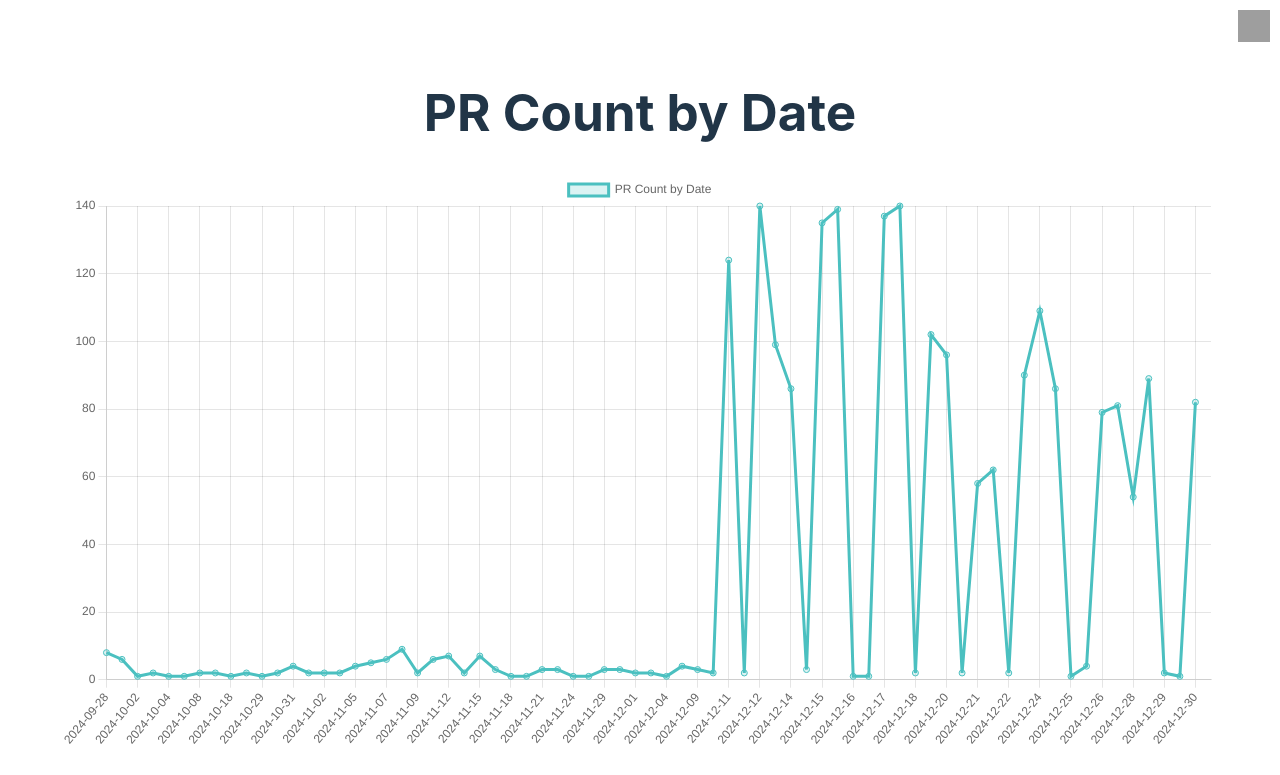
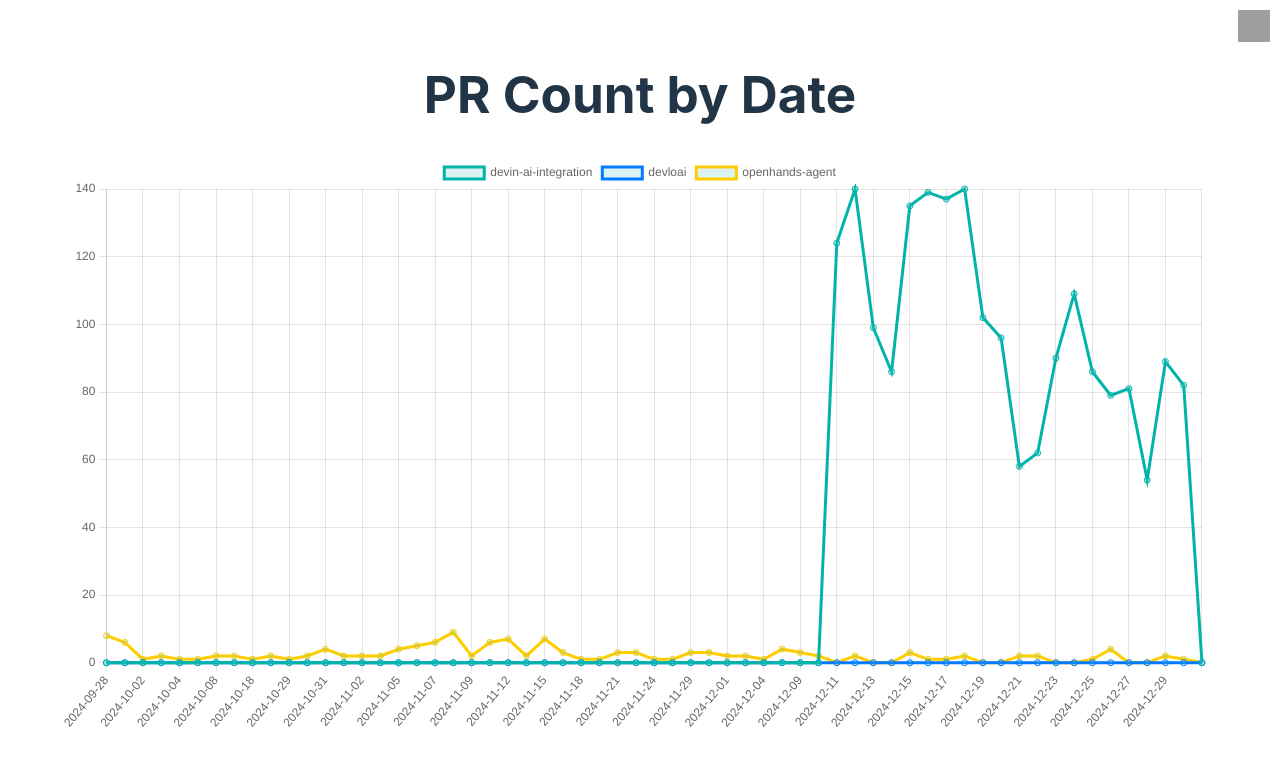
Before and after one commit to kaakaa/ai-agent-statistics, a React (Vite) app in the folder webapp/: page /chart in a window 1280 px wide. Shown: the top 775 px of the page. Built offline with nearby package versions, Linux system fonts and the light colour scheme; grey boxes are pictures that could not be loaded.

Commit message:
feat: add new chart page

```diff
--- a/webapp/src/components/ChartPage.tsx
+++ /dev/null
@@ -1,58 +0,0 @@
-import { useEffect, useState } from 'react';
-import { Line } from 'react-chartjs-2';
-import { Chart as ChartJS, CategoryScale, LinearScale, PointElement, LineElement, Title, Tooltip, Legend } from 'chart.js';
-
-ChartJS.register(CategoryScale, LinearScale, PointElement, LineElement, Title, Tooltip, Legend);
-
-type ChartDataType = {
-  labels: string[];
-  datasets: {
-    label: string;
-    data: number[];
-    borderColor: string;
-    backgroundColor: string
-  }[];
-}
-
-const ChartPage = () => {
-  const [chartData, setChartData] = useState<ChartDataType>({ labels: [], datasets: [] });
-
-  useEffect(() => {
-    const fetchData = async () => {
-      const basepath = import.meta.env.BASE_URL
-      const baseUrl = `${window.location.protocol}//${window.location.host}${basepath}`.replace(/\/$/, '');
-      console.log(`fetch pr_counts_by_date.csv from baseUrl: ${baseUrl}`);
-      const response = await fetch(`${baseUrl}/assets/pr_counts_by_date.csv`);
-      const text = await response.text();
-      const data = text.split('\n').slice(1).map(row => {
-        const [date, , count] = row.split(',');
-        return { date, count: parseInt(count, 10) };
-      });
-      const labels: string[] = data.map(d => d.date);
-      const counts = data.map(d => d.count);
-
-      setChartData({
-        labels,
-        datasets: [
-          {
-            label: 'PR Count by Date',
-            data: counts,
-            borderColor: 'rgba(75, 192, 192, 1)',
-            backgroundColor: 'rgba(75, 192, 192, 0.2)',
-          },
-        ],
-      });
-    };
-
-    fetchData();
-  }, []);
-
-  return (
-    <div>
-      <h1>PR Count by Date</h1>
-      <Line data={chartData} />
-    </div>
-  );
-};
-
-export default ChartPage;
--- /dev/null
+++ b/webapp/src/components/Statistics.tsx
@@ -0,0 +1,55 @@
+import { useEffect, useState } from 'react';
+import { Chart as ChartJS, CategoryScale, LinearScale, PointElement, LineElement, Title, Tooltip, Legend } from 'chart.js';
+
+import { PRCount } from '../types';
+import PullRequestsCountChart from './statistics/PullRequestsCount';
+import ReposCountChart from './statistics/ReposCount';
+
+ChartJS.register(CategoryScale, LinearScale, PointElement, LineElement, Title, Tooltip, Legend);
+
+export type ChartDataType = {
+  labels: string[];
+  datasets: {
+    label: string;
+    data: number[];
+    borderColor: string;
+    backgroundColor: string
+  }[];
+}
+
+const StatisticsPage = () => {
+  const [prCounts, setPrCounts] = useState<PRCount[]>([]);
+
+  useEffect(() => {
+    const fetchData = async () => {
+      const basepath = import.meta.env.BASE_URL
+      const baseUrl = `${window.location.protocol}//${window.location.host}${basepath}`.replace(/\/$/, '');
+      console.log(`fetch pr_counts_by_date.csv from baseUrl: ${baseUrl}`);
+      const resp = await fetch(`${baseUrl}/assets/pr_counts_by_date.csv`);
+
+      const csv = await resp.text();
+      const prCounts: PRCount[]= csv.split('\n').slice(1).map(row => {
+        const values = row.split(',');
+        return {
+            date: values[0],
+            author: values[1],
+            count: parseInt(values[2], 10),
+            repos: parseInt(values[3], 10),
+        }
+      });
+      setPrCounts(prCounts);
+    };
+    fetchData();
+  }, []);
+
+  return (
+    <div>
+      <h1>PR Count by Date</h1>
+      <PullRequestsCountChart prCounts={prCounts} />
+      <h1>Repos Count by Date</h1>
+      <ReposCountChart prCounts={prCounts} />
+    </div>
+  );
+};
+
+export default StatisticsPage;
--- /dev/null
+++ b/webapp/src/components/statistics/PullRequestsCount.tsx
@@ -0,0 +1,34 @@
+import { Line } from 'react-chartjs-2';
+
+import { PRCount } from '../../types';
+
+type ChartProps = {
+    prCounts: PRCount[];
+}
+
+const PullRequestsCountChart = ({prCounts}: ChartProps) => {
+    const authors = [
+        {name: "devin-ai-integration", color: 'rgba(0, 180, 170, 1)'},
+        {name: "devloai", color: 'rgba(0, 122, 255, 1)'},
+        {name: "openhands-agent", color: 'rgba(255, 204, 0, 1)'},
+    ];
+    const labels = Array.from(new Set(prCounts.map((prCount: any) => prCount.date)));
+
+    const datasets = authors.map(author => {
+        const countsByAuthor = prCounts.filter((prCount: any) => prCount.author === author.name)
+        const counts = labels.map(date => countsByAuthor.find((c: PRCount) => c.date === date)?.count || 0);
+        return {
+            label: author.name,
+            data: counts,
+            borderColor: author.color,
+            backgroundColor: 'rgba(75, 192, 192, 0.2)',
+        }
+    });
+    return (
+        <>
+            <Line data={{labels, datasets: datasets}} />
+        </>
+    )
+}
+
+export default PullRequestsCountChart;
--- /dev/null
+++ b/webapp/src/components/statistics/ReposCount.tsx
@@ -0,0 +1,34 @@
+import { Line } from 'react-chartjs-2';
+
+import { PRCount } from '../../types';
+
+type ChartProps = {
+    prCounts: PRCount[];
+}
+
+const ReposCountChart = ({prCounts}: ChartProps) => {
+    const authors = [
+        {name: "devin-ai-integration", color: 'rgba(0, 180, 170, 1)'},
+        {name: "devloai", color: 'rgba(0, 122, 255, 1)'},
+        {name: "openhands-agent", color: 'rgba(255, 204, 0, 1)'},
+    ];
+    const labels = Array.from(new Set(prCounts.map((prCount: any) => prCount.date)));
+
+    const datasets = authors.map(author => {
+        const countsByAuthor = prCounts.filter((prCount: any) => prCount.author === author.name)
+        const counts = labels.map(date => countsByAuthor.find((c: PRCount) => c.date === date)?.repos || 0);
+        return {
+            label: author.name,
+            data: counts,
+            borderColor: author.color,
+            backgroundColor: 'rgba(75, 192, 192, 0.2)',
+        }
+    });
+    return (
+        <>
+            <Line data={{labels, datasets: datasets}} />
+        </>
+    )
+}
+
+export default ReposCountChart;
--- a/webapp/src/main.tsx
+++ b/webapp/src/main.tsx
@@ -3,7 +3,7 @@ import { createRoot } from 'react-dom/client'
 import { BrowserRouter as Router, Route, Routes } from 'react-router';
 import './index.css'
 import PullRequestsTable from './components/PullRequests.tsx'
-import ChartPage from './components/ChartPage.tsx';
+import StatisticsPage from './components/Statistics.tsx';
 
 const base = import.meta.env.BASE_URL
 
@@ -12,7 +12,7 @@ createRoot(document.getElementById('root')!).render(
     <Router basename={base}>
       <Routes>
         <Route path="/" element={<PullRequestsTable />} />
-        <Route path="/chart" element={<ChartPage />} />
+        <Route path="/chart" element={<StatisticsPage />} />
       </Routes>
     </Router>
   </StrictMode>,
--- /dev/null
+++ b/webapp/src/types.ts
@@ -0,0 +1,6 @@
+export type PRCount = {
+  date: string;
+  author: string;
+  count: number;
+  repos: number;
+}
```
